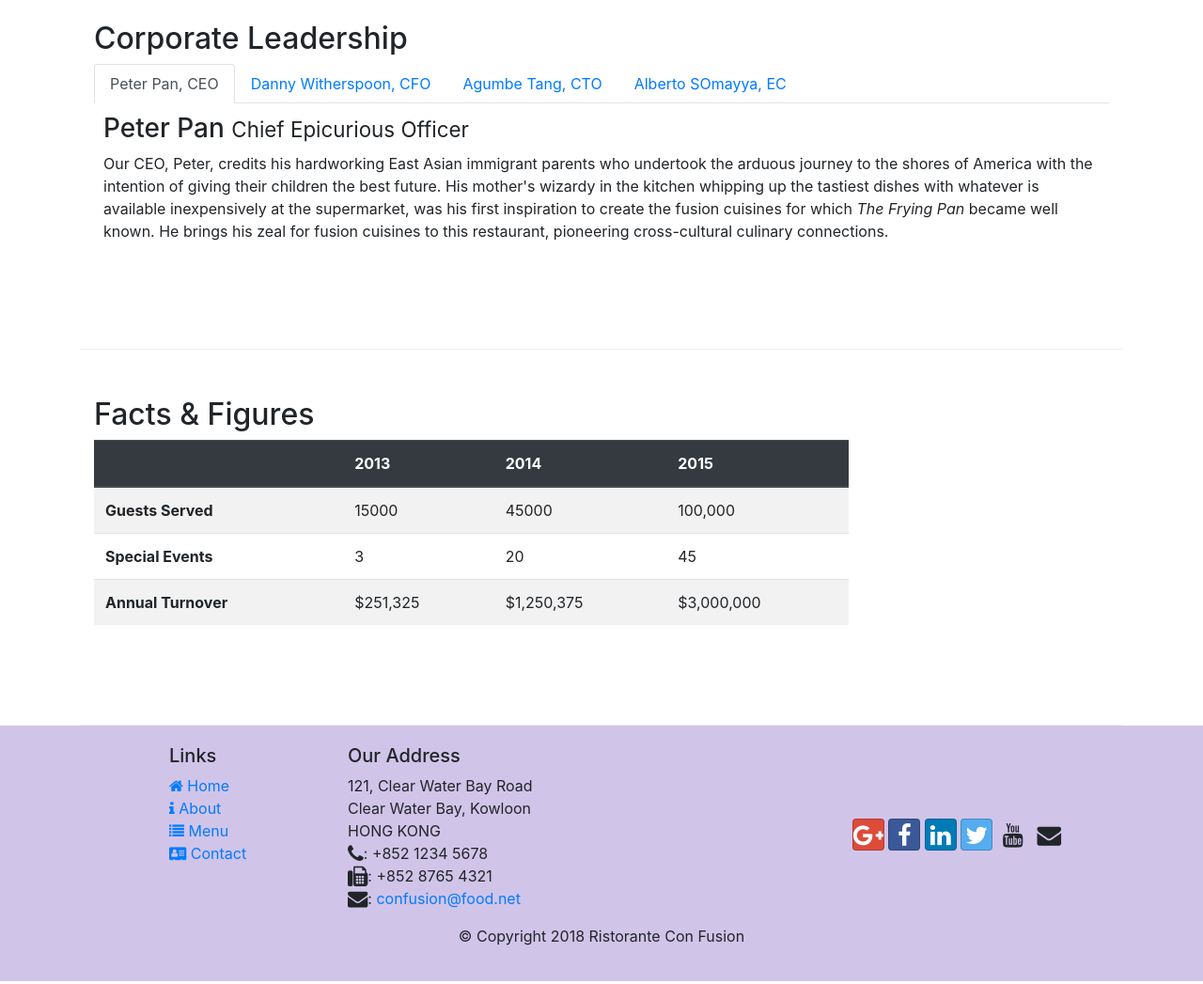
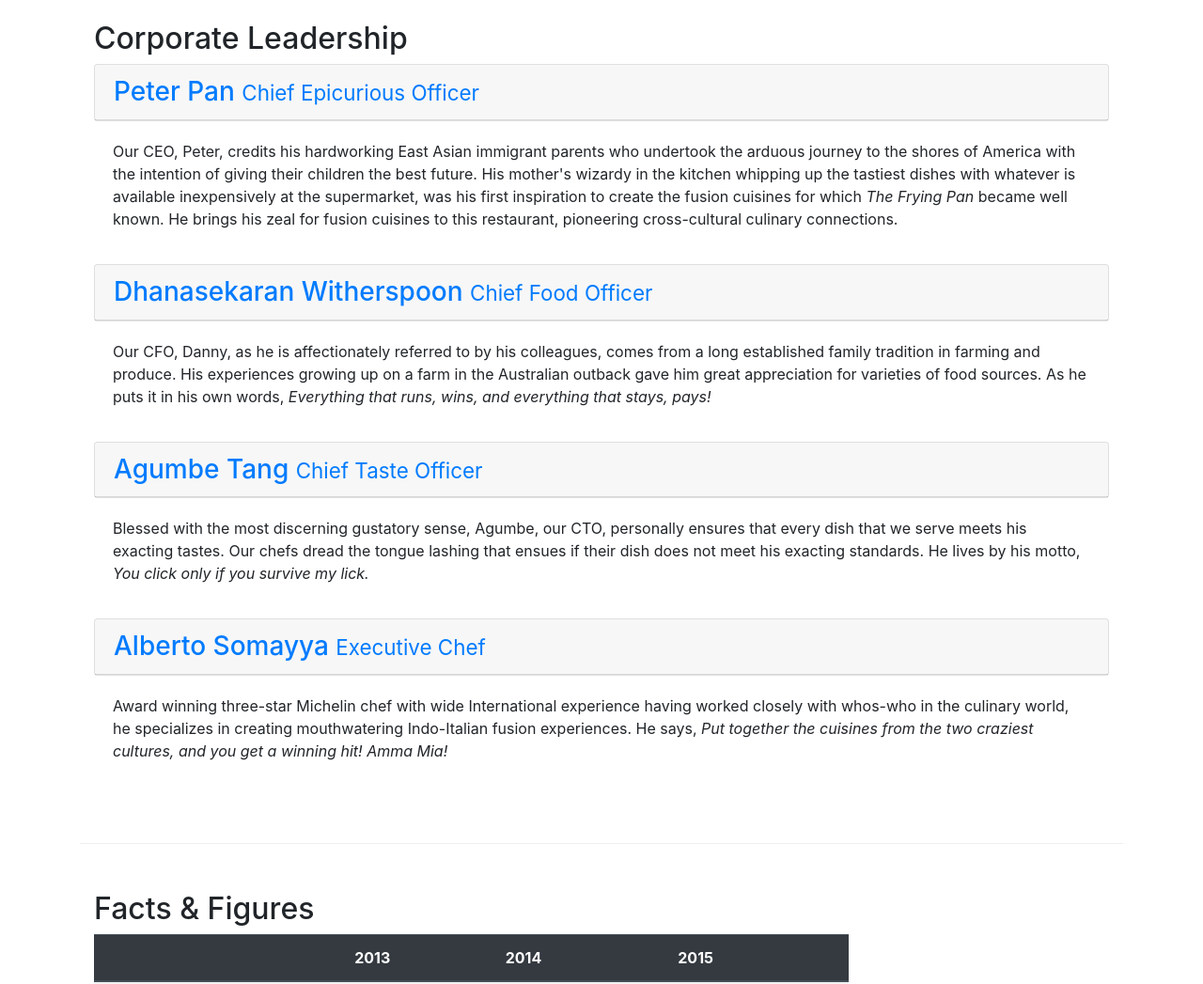
Before and after one commit to adityatomar1803/confusion, a website: page aboutus.html in a window 1280 px wide. Shown: the part 1000-2047 px from the top of the page at 94% size. Drawn offline with nearby package versions, Linux system fonts and the light colour scheme.

Commit message:
tabbed navigation

```diff
--- a/aboutus.html
+++ b/aboutus.html
@@ -111,49 +111,73 @@
                     <div class="col-sm-12">
                         <h2>Corporate Leadership</h2>
 
-                <ul class="nav nav-tabs">
-                    <li class="nav-item">
-                        <a href="#peter" class="nav-link active" role="tab" data-toggle="tab">Peter Pan, CEO</a>
-                    </li>
-                    <li class="nav-item">
-                        <a href="#danny" class="nav-link " role="tab" data-toggle="tab">Danny Witherspoon, CFO</a>
-                    </li>
-                    <li class="nav-item">
-                        <a href="#agumbe" class="nav-link " role="tab" data-toggle="tab">Agumbe Tang, CTO</a>
-                    </li>
-                    <li class="nav-item">
-                        <a href="#alberto" class="nav-link" role="tab" data-toggle="tab">Alberto SOmayya, EC</a>
-                    </li>
-                </ul>
 
-                <div class="tab-content">
 
-                    <div id="peter" role="tabpanel" class="tab-pane fade show active">
+                        <div id="accordion">
 
-                        <h3>Peter Pan <small>Chief Epicurious Officer</small></h3>
+                            <div class="card">
+                                <div class="card-header" role="tab" id="peterhead">
+                                    <h3  class="mb-0">
+                                        <a data-toggle="collapse" data-target="#peter" href="">
+                                            Peter Pan <small>Chief Epicurious Officer</small>
+                                        </a>
+                                    </h3>
+                                </div>
+                            </div>
+
+                            <div id="peter" role="tabpanel" class="collapse show " data-parent="#accordion">
+                                <div class="card-body">
                                     <p class="d-none d-sm-block">Our CEO, Peter, credits his hardworking East Asian immigrant parents who undertook the arduous journey to the shores of America with the intention of giving their children the best future. His mother's wizardy in the kitchen whipping up the tastiest dishes with whatever is available inexpensively at the supermarket, was his first inspiration to create the fusion cuisines for which <em>The Frying Pan</em> became well known. He brings his zeal for fusion cuisines to this restaurant, pioneering cross-cultural culinary connections.</p>
                                 </div>
+                            </div>
 
-                    <div id="danny" role="tabpanel" class="tab-pane fade show">
+                            <div class="card">
+                                <div class="card-header" role="tab" id="dannyhead">
+                                    <h3  class="mb-0">
+                                        <a data-toggle="collapse" data-target="#danny" href="">
+                                            Dhanasekaran Witherspoon <small>Chief Food Officer</small>
+                                        </a>
+                                    </h3>
+                                </div>
+                            </div>
 
-                        <h3>Dhanasekaran Witherspoon <small>Chief Food Officer</small></h3>
+                            <div id="danny" role="tabpanel" class="collapse show" data-parent="#accordion">
+                                <div class="card-body">
                                     <p class="d-none d-sm-block">Our CFO, Danny, as he is affectionately referred to by his colleagues, comes from a long established family tradition in farming and produce. His experiences growing up on a farm in the Australian outback gave him great appreciation for varieties of food sources. As he puts it in his own words, <em>Everything that runs, wins, and everything that stays, pays!</em></p>
                                 </div>
-
-                    <div id="agumbe" role="tabpanel" class="tab-pane fade show ">
-
-                        <h3>Agumbe Tang <small>Chief Taste Officer</small></h3>
-                        <p class="d-none d-sm-block">Blessed with the most discerning gustatory sense, Agumbe, our CTO, personally ensures that every dish that we serve meets his exacting tastes. Our chefs dread the tongue lashing that ensues if their dish does not meet his exacting standards. He lives by his motto, <em>You click only if you survive my lick.</em></p>
-
                             </div>
 
-                    <div id="alberto" role="tabpanel" class="tab-pane fade show">
+                            <div class="card">
+                                <div class="card-header" role="tab" id="agumbehead">
+                                    <h3  class="mb-0">
+                                        <a data-toggle="collapse" data-target="#agumbe" href="">
+                                        Agumbe Tang <small>Chief Taste Officer</small>
+                                        </a>
+                                    </h3>
+                                </div>
+                            </div>
+                            <div id="agumbe" role="tabpanel" class="collapse show " data-parent="#accordion">
+                                <div class="card-body">
+                                <p class="d-none d-sm-block">Blessed with the most discerning gustatory sense, Agumbe, our CTO, personally ensures that every dish that we serve meets his exacting tastes. Our chefs dread the tongue lashing that ensues if their dish does not meet his exacting standards. He lives by his motto, <em>You click only if you survive my lick.</em></p>
+                                </div>
+                            </div>
 
-                        <h3>Alberto Somayya <small>Executive Chef</small></h3>
+                            <div class="card">
+                                <div class="card-header" role="tab" id="albertohead">
+                                    <h3  class="mb-0">
+                                        <a data-toggle="collapse" data-target="#alberto" href="">
+                                        Alberto Somayya <small>Executive Chef</small>
+                                        </a>
+                                    </h3>
+                                </div>
+                            </div>
+
+                            <div id="alberto" role="tabpanel" class="collapse show" data-parent="#accordion">
+                                <div class="card-body">
                                     <p class="d-none d-sm-block">Award winning three-star Michelin chef with wide International experience having worked closely with whos-who in the culinary world, he specializes in creating mouthwatering Indo-Italian fusion experiences. He says, <em>Put together the cuisines from the two craziest cultures, and you get a winning hit! Amma Mia!</em></p>
                                 </div>
                             </div>
-
+                        </div>
                     </div>
                 </div>
 
```
Lines whose indentation alone changed are shown as unchanged.
